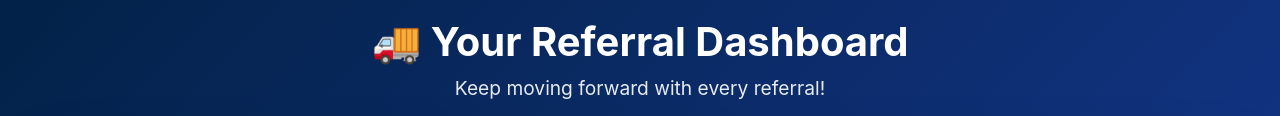
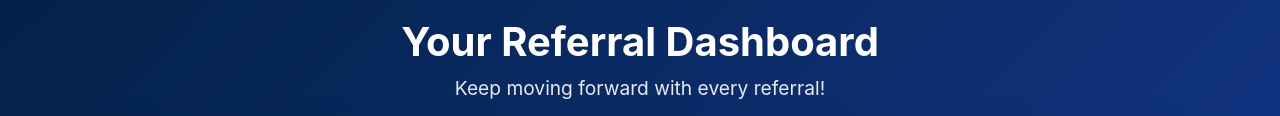
Before and after one commit to moving-tech/referrals-dashboard, a plain HTML site: page index.html in a window 1280 px wide. Shown: the part 231-347 px from the top of the page. Drawn offline with nearby package versions, Linux system fonts and the light colour scheme.

Commit message:
Update index.html

```diff
--- a/index.html
+++ b/index.html
@@ -402,7 +402,7 @@
     <div class="container">
         <div class="header">
             <img src="https://i.imgur.com/NA0efXT.png" alt="Just Move Vancouver" class="logo">
-            <h1>🚚 Your Referral Dashboard</h1>
+            <h1>Your Referral Dashboard</h1>
             <p>Keep moving forward with every referral!</p>
         </div>
 
```
